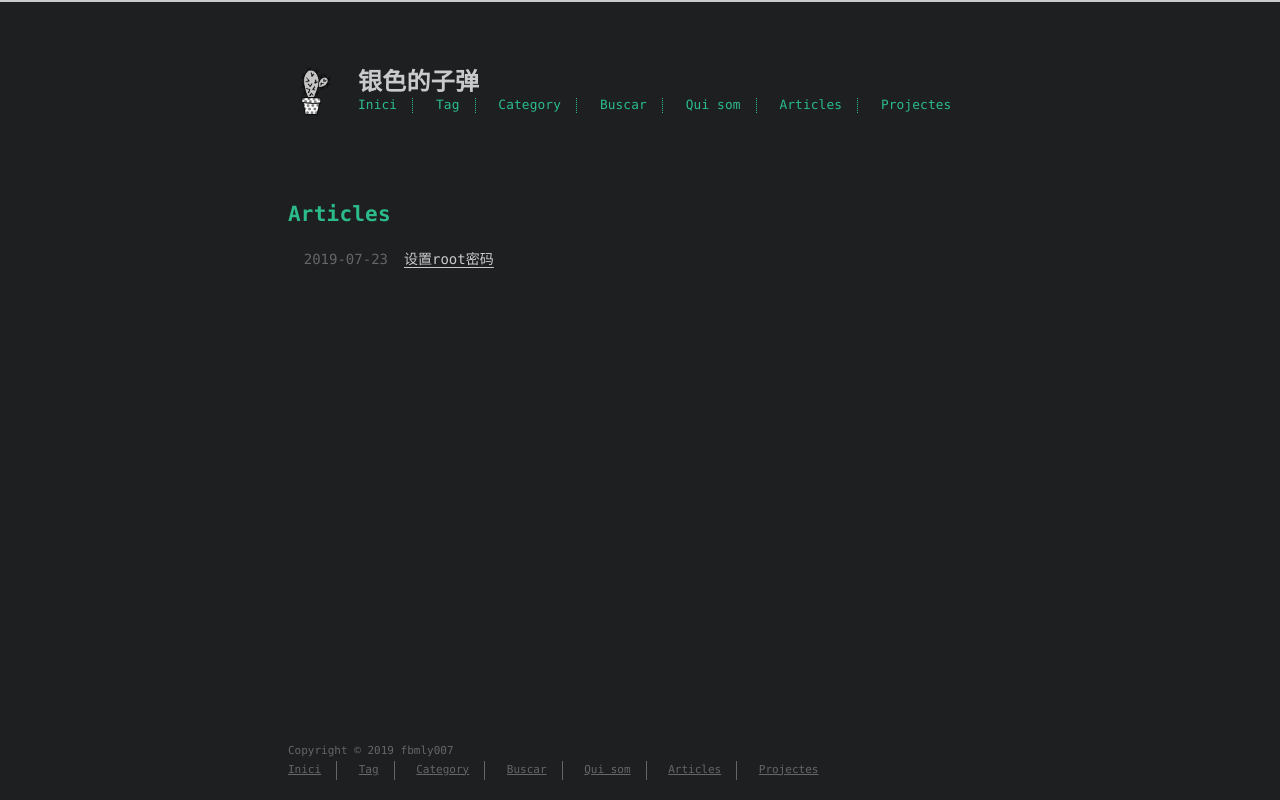
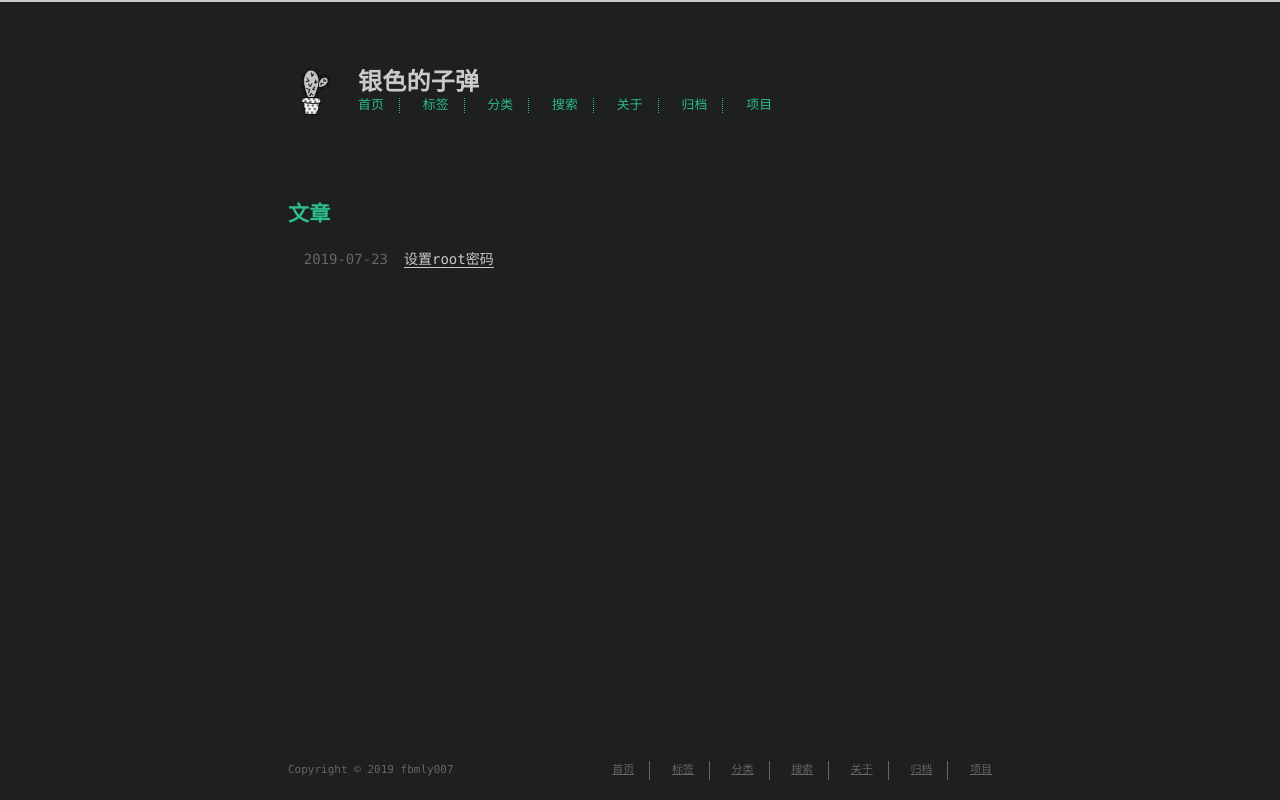
Before and after one commit to fbmly007/fbmly.github.io, a plain HTML site: page index.html in a window 1280 px wide. Drawn offline with Linux system fonts and the light colour scheme; a web font is replaced by a local one.

Commit message:
Site updated: 2019-07-24 19:32:02

```diff
--- a/index.html
+++ b/index.html
@@ -1,5 +1,5 @@
 <!DOCTYPE html>
-<html>
+<html lang=zh>
 <head><meta name="generator" content="Hexo 3.9.0">
     <!-- so meta -->
     <meta charset="utf-8">
@@ -10,7 +10,7 @@
 <meta property="og:title" content="银色的子弹">
 <meta property="og:url" content="http://yoursite.com/index.html">
 <meta property="og:site_name" content="银色的子弹">
-<meta property="og:locale" content="default">
+<meta property="og:locale" content="zh-CN">
 <meta name="twitter:card" content="summary">
 <meta name="twitter:title" content="银色的子弹">
 
@@ -65,19 +65,19 @@
         <a href="#"><i class="fas fa-bars fa-2x"></i></a>
       </li>
 
-        <li><a href="/">Inici</a></li>
+        <li><a href="/">首页</a></li>
 
-        <li><a href="/tags/">Tag</a></li>
+        <li><a href="/tags/">标签</a></li>
 
-        <li><a href="/categories/">Category</a></li>
+        <li><a href="/categories/">分类</a></li>
 
-        <li><a href="/search/">Buscar</a></li>
+        <li><a href="/search/">搜索</a></li>
 
-        <li><a href="/about/">Qui som</a></li>
+        <li><a href="/about/">关于</a></li>
 
-        <li><a href="/archives/">Articles</a></li>
+        <li><a href="/archives/">归档</a></li>
 
-        <li><a href="/projects_url">Projectes</a></li>
+        <li><a href="/projects_url">项目</a></li>
 
     </ul>
   </div>
@@ -90,7 +90,7 @@
 </section>
 
 <section id="writing">
-  <span class="h1"><a href="/archives">Articles</a></span>
+  <span class="h1"><a href="/archives">文章</a></span>
 
   <ul class="post-list">
 
@@ -134,19 +134,19 @@
     <nav>
       <ul>
 
-          <li><a href="/">Inici</a></li>
+          <li><a href="/">首页</a></li>
 
-          <li><a href="/tags/">Tag</a></li>
+          <li><a href="/tags/">标签</a></li>
 
-          <li><a href="/categories/">Category</a></li>
+          <li><a href="/categories/">分类</a></li>
 
-          <li><a href="/search/">Buscar</a></li>
+          <li><a href="/search/">搜索</a></li>
 
-          <li><a href="/about/">Qui som</a></li>
+          <li><a href="/about/">关于</a></li>
 
-          <li><a href="/archives/">Articles</a></li>
+          <li><a href="/archives/">归档</a></li>
 
-          <li><a href="/projects_url">Projectes</a></li>
+          <li><a href="/projects_url">项目</a></li>
 
       </ul>
     </nav>
```
Also changed, not shown: 2019/07/23/Ubuntu-Root-Password/index.html (+31 -31 lines), about/index.html (+16 -16 lines), archives/2019/07/index.html (+17 -17 lines), archives/2019/index.html (+17 -17 lines), archives/index.html (+17 -17 lines), categories/Linux/Ubuntu/index.html (+17 -17 lines), categories/Linux/index.html (+17 -17 lines), categories/index.html (+16 -16 lines), search.xml (+11 -31 lines), search/index.html (+18 -18 lines), tags/Linux/index.html (+17 -17 lines), tags/Ubuntu/index.html (+17 -17 lines), tags/index.html (+16 -16 lines).
